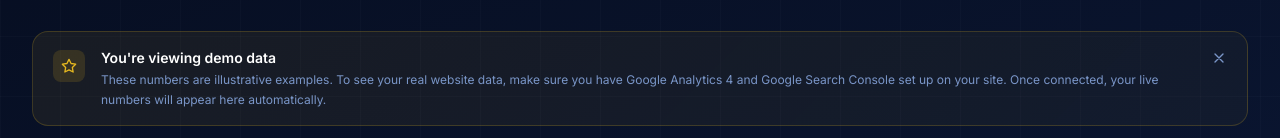
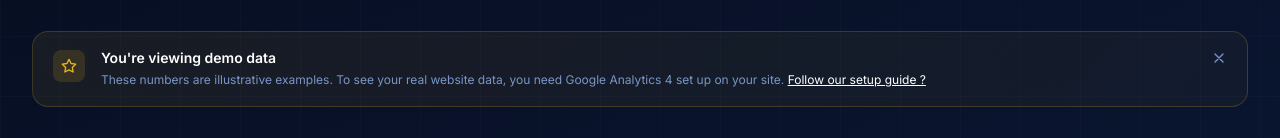
Before and after one commit to moneystavinci/motometrix, a Next.js app: page /dashboard in a window 1280 px wide. Shown: the part 204-342 px from the top of the page. Built offline with nearby package versions, Linux system fonts and the light colour scheme; no server answers; the database is empty; sample sign-in values are in the browser's storage; what @mailchimp/mailchimp_marketing would draw is missing.

Commit message:
Add GA4 onboarding page with developer help CTAs

```diff
--- a/src/components/dashboard/DemoBanner.tsx
+++ b/src/components/dashboard/DemoBanner.tsx
@@ -32,9 +32,11 @@ export default function DemoBanner() {
       <div className="flex-1 min-w-0">
         <p className="text-white font-semibold text-sm mb-0.5">You&apos;re viewing demo data</p>
         <p className="text-navy-300 text-xs leading-relaxed">
-          These numbers are illustrative examples. To see your real website data, make sure
-          you have Google Analytics 4 and Google Search Console set up on your site. Once
-          connected, your live numbers will appear here automatically.
+                    These numbers are illustrative examples. To see your real website data, you need
+                    Google Analytics 4 set up on your site.{" "}
+                    <a href="/onboarding" className="underline text-white hover:text-yellow-400 transition-colors">
+                    Follow our setup guide ?
+                    </a>
         </p>
       </div>
 
```
Also changed, not shown: src/app/onboarding/page.txt (added).
